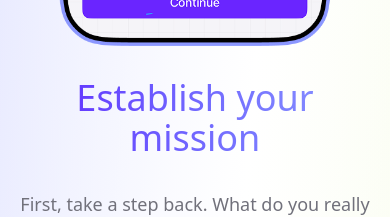
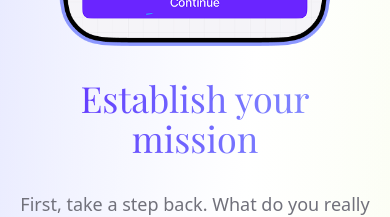
Before and after one commit to nathancovey/useharmony.com, a Next.js app: page / in a window 390 px wide. Shown: the part 1647-1864 px from the top of the page. Built offline with nearby package versions, Linux system fonts and the light colour scheme; a web font is replaced by a local one.

Commit message:
update roles image

```diff
--- a/components/ScrollStorySection.tsx
+++ b/components/ScrollStorySection.tsx
@@ -34,7 +34,7 @@ const stories: Story[] = [
     description: "First, take a step back. What do you really want in life? Harmony will help you create a Personal Mission Statement, establishing your deeper why. You really can't think about what's next week until you know what's at the end."
   },
   {
-    image: "/images/sync.png",
+    image: "/images/roles.png",
     title: "Plan your weeks based on roles",
     description: "We've found planning at the weekly level, based on roles, to be very effective. Daily planning or to do lists are a good start, but they're too short sighted. The week is a perfect frame of reference. Harmony will guide you every week in thoughtful planning sessions and suggest goals based on your mission."
   },
@@ -54,7 +54,7 @@ function CallToAction() {
   return (
     <section className="bg-background border-t">
       <div className="max-w-[800px] mx-auto px-4 py-20 flex flex-col items-center gap-6 text-center">
-        <h3 className="text-4xl bg-gradient-to-r from-primary to-[#8B97FF] text-transparent bg-clip-text">
+        <h3 className="font-[family-name:var(--font-playfair)] font-normal text-4xl bg-gradient-to-r from-primary to-[#8B97FF] text-transparent bg-clip-text">
           Step into work-life harmony
         </h3>
         <p className="text-lg text-muted-foreground max-w-[540px]">
@@ -174,7 +174,7 @@ export function ScrollStorySection() {
                   />
                 </div>
               </div>
-              <h2 className="text-4xl text-center bg-gradient-to-r from-primary to-[#8B97FF] text-transparent bg-clip-text py-2">
+              <h2 className="font-[family-name:var(--font-playfair)] font-normal text-4xl text-center bg-gradient-to-r from-primary to-[#8B97FF] text-transparent bg-clip-text py-2">
                 {story.title}
               </h2>
               <p className="text-lg text-muted-foreground text-center max-w-[500px]">
@@ -224,7 +224,7 @@ export function ScrollStorySection() {
                 style={{ opacity: index === 0 ? 1 : 0 }}
                 className="absolute max-w-[700px]"
               >
-                <h2 className="text-4xl md:text-5xl lg:text-6xl mb-6 bg-gradient-to-r from-primary to-[#8B97FF] text-transparent bg-clip-text pb-2 text-center lg:text-left">
+                <h2 className="font-[family-name:var(--font-playfair)] font-normal text-4xl md:text-5xl lg:text-6xl mb-6 bg-gradient-to-r from-primary to-[#8B97FF] text-transparent bg-clip-text pb-2 text-center lg:text-left">
                   {story.title}
                 </h2>
                 <p className="text-lg md:text-xl text-muted-foreground max-w-[500px] text-center lg:text-left">
```
Also changed, not shown: public/images/roles.png (added).
